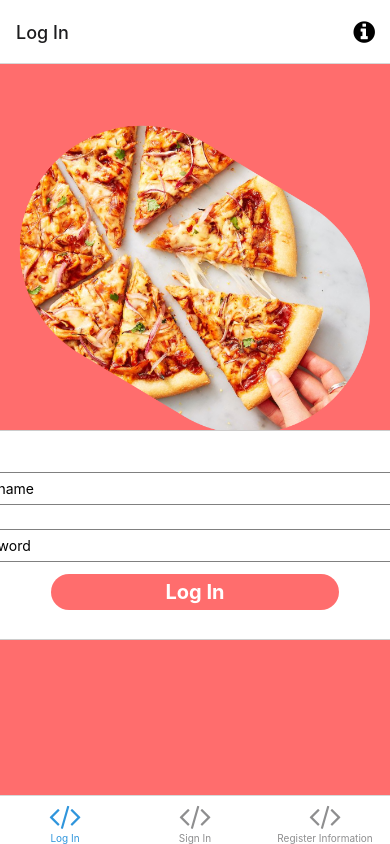
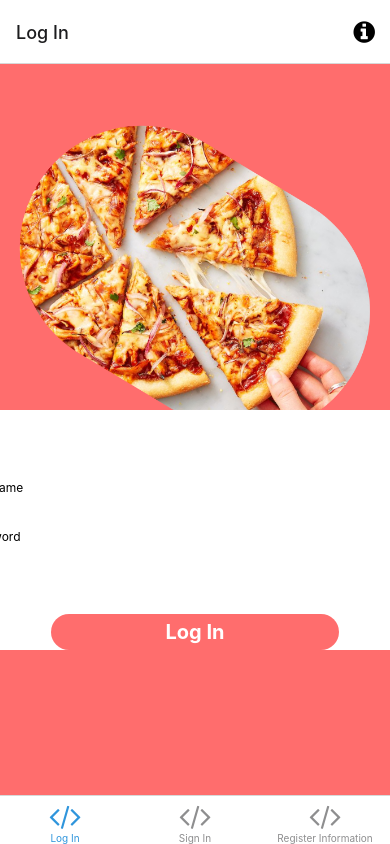
Before and after one commit to Lamoonpunth/Daddy-Bingo-s-Pizza, a React Native app in the folder bingoPizza/: screen /LogInTab in a window 390 px wide. Built offline with nearby package versions, Linux system fonts and the light colour scheme; what expo-linking would draw is missing.

Commit message:
adjust ui

```diff
--- a/bingoPizza/components/LoginTextInput.tsx
+++ b/bingoPizza/components/LoginTextInput.tsx
@@ -8,7 +8,7 @@ const UselessTextInput = () => {
   const [password, onChangeNumber] = React.useState('');
 
   return (
-    <SafeAreaView>
+    <View style={styles.container}>
       <TextInput
         style={styles.input}
         onChangeText={onChangeText}
@@ -24,20 +24,25 @@ const UselessTextInput = () => {
         secureTextEntry={true}
 
       />
-    </SafeAreaView>
+    </View>
   );
 };
 
 const styles = StyleSheet.create({
+  container: {
+    flex: 1,
+    alignItems: 'center',
+    justifyContent: 'center',
+  },
   input: {
-    width: width *60/100,
+    fontSize: 12,
+    width: width *.6,
     height: height * 0.055,
-    margin: 12,
-    borderWidth: 1,
+    margin: 8,
     padding: 10,
     borderRadius: 30,
     backgroundColor: 'white',
-    borderColor: 'gray',
+    elevation: 12,
   },
   title: {
     fontSize: 20,
@@ -45,7 +50,6 @@ const styles = StyleSheet.create({
     color: 'white',
   },
   loginbutton: {
-    borderWidth:1,
     borderColor:'rgba(0,0,0,0)',
     alignItems:'center',
     justifyContent:'center',
--- a/bingoPizza/components/SigninTextInput.tsx
+++ b/bingoPizza/components/SigninTextInput.tsx
@@ -15,7 +15,7 @@ const SignIntext = () => {
   const [confirm, onConfirm] = React.useState('');
 
   return (
-    <SafeAreaView>
+    <View style={styles.container}>
       <TextInput
         style={styles.input}
         onChangeText={onChangeText}
@@ -39,23 +39,25 @@ const SignIntext = () => {
         secureTextEntry={true}
 
       />
-    </SafeAreaView>
+    </View>
   );
 };
 
 const styles = StyleSheet.create({
   container: {
-    flex: 1
+    flex: 1,
+    justifyContent: 'center',
+    height: height*.5,
   },
   input: {
-    width: width *60/100,
-    height: height * 0.055,
-    margin: 12,
-    borderWidth: 1,
+    fontSize: 12,
+    width: width *.6,
+    height: height * .055,
+    margin: 8,
     padding: 10,
     borderRadius: 30,
     backgroundColor: 'white',
-    borderColor: 'gray',
+    elevation: 12,
   },
   title: {
     fontSize: 20,
--- a/bingoPizza/screens/LogInTab.tsx
+++ b/bingoPizza/screens/LogInTab.tsx
@@ -9,6 +9,10 @@ import EditScreenInfo from '../components/EditScreenInfo';
 import { Text, View } from '../components/Themed';
 import { RootTabScreenProps } from '../types';
 import LoginInput from '../components/LoginTextInput';
+
+const screenWidth = Dimensions.get('screen').width;
+const screenHeight = Dimensions.get('screen').height;
+
 
 export default function LogInTab({ navigation }: RootTabScreenProps<'LogInTab'>) {
   return (
@@ -28,13 +32,6 @@ export default function LogInTab({ navigation }: RootTabScreenProps<'LogInTab'>)
   );
 }
 
-const screenWidth = Dimensions.get('screen').width;
-const screenHeight = Dimensions.get('screen').height;
-
-const UselessTextInput = () => {
-  const [text, onChangeText] = React.useState("Useless Text");
-  const [number, onChangeNumber] = React.useState(null);
-}
 
 const styles = StyleSheet.create({
   container: {
@@ -53,7 +50,7 @@ const styles = StyleSheet.create({
     alignItems: 'center',
     justifyContent: 'center',
     width: screenWidth,
-    height: screenHeight/2,
+    height: screenHeight/2.3,
   },
   pizza: {
     width: 400,
@@ -66,14 +63,15 @@ const styles = StyleSheet.create({
     height: screenHeight/2,
   },
   roundedrec: {
-    borderWidth:1,
     borderColor:'rgba(0,0,0,0.2)',
     alignItems:'center',
     justifyContent:'center',
-    width:screenWidth*75/100,
-    height:screenHeight*35/100,
+    width:screenWidth*.75,
+    height:screenHeight*.4,
     backgroundColor:'#fff',
     borderRadius:50,
+    elevation: 10,
+
   },
   loginbutton: {
     borderWidth:1,
--- a/bingoPizza/screens/SignInTab.tsx
+++ b/bingoPizza/screens/SignInTab.tsx
@@ -65,7 +65,7 @@ const styles = StyleSheet.create({
     alignItems: 'center',
     justifyContent: 'center',
     width: screenWidth,
-    height: screenHeight/2,
+    height: screenHeight/2.3,
   },
   pizza: {
     width: 400,
@@ -78,14 +78,14 @@ const styles = StyleSheet.create({
     height: screenHeight/2,
   },
   roundedrec: {
-    borderWidth:1,
     borderColor:'rgba(0,0,0,0.2)',
     alignItems:'center',
     justifyContent:'center',
-    width:screenWidth*75/100,
-    height:screenHeight*35/100,
+    width:screenWidth*.75,
+    height:screenHeight*.4,
     backgroundColor:'#fff',
     borderRadius:50,
+    elevation: 10,
   },
   loginbutton: {
     borderWidth:1,
```
Also changed, not shown: bingoPizza/assets/fonts/MAIAN.TTF (added).
